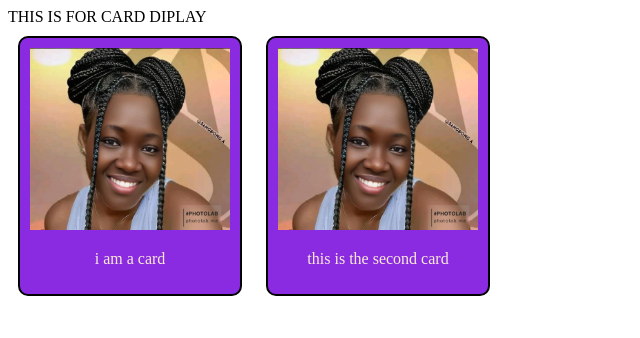
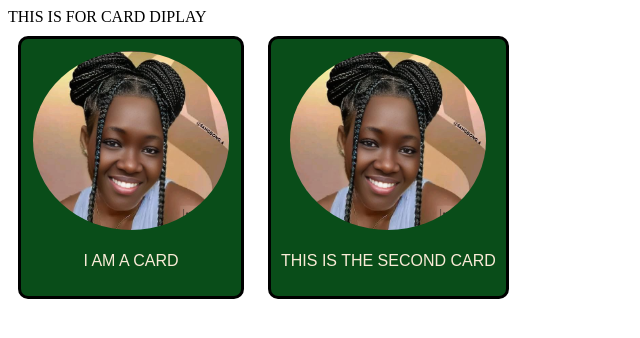
Before and after one commit to kakanyero/express-js, a website: page TRY.html in a window 1280 px wide. Shown: the whole page, without its empty margins (0-640 px from the left). Drawn offline with Linux system fonts and the light colour scheme.

Commit message:
editted cards

```diff
--- a/TRY.html
+++ b/TRY.html
@@ -11,12 +11,12 @@
         <header class="header">THIS IS FOR CARD DIPLAY</header>
         <div class="card1">
             <img class = "image"src="./public/useme.png" alt="picture">
-            <p>i am a card</p>
+            <p>I am a card</p>
         </div>
         <div class="card2">
 
             <img class = "image"src="./public/useme.png" alt="picture">
-            <p>this is the second card</p>
+            <p>This is the second card</p>
         </div>
     </section>
 </body>
--- a/try.css
+++ b/try.css
@@ -1,20 +1,28 @@
 .card1 , .card2{
  border-radius: 10px;
- border: solid 2px;
+ border: solid 3px;
  max-width: 60%;
  padding: 10px;
  margin: 10px;
  display: inline-block;
  text-align: center;
  color: antiquewhite;
- background-color: blueviolet;
+ background-color: rgb(9, 77, 25);
  border-color: black;
- box-shadow: 2px;
+ box-shadow: 5px;
 }
 *{
     box-sizing: border-box;
 }
 .image{
+    padding: 2px;
     width: 100%;
     max-width: 200px;
+    border-radius: 50%;
 }
+P{
+    font-family: sans-serif;
+    text-align: center;
+    text-transform: uppercase;
+
+}
```
